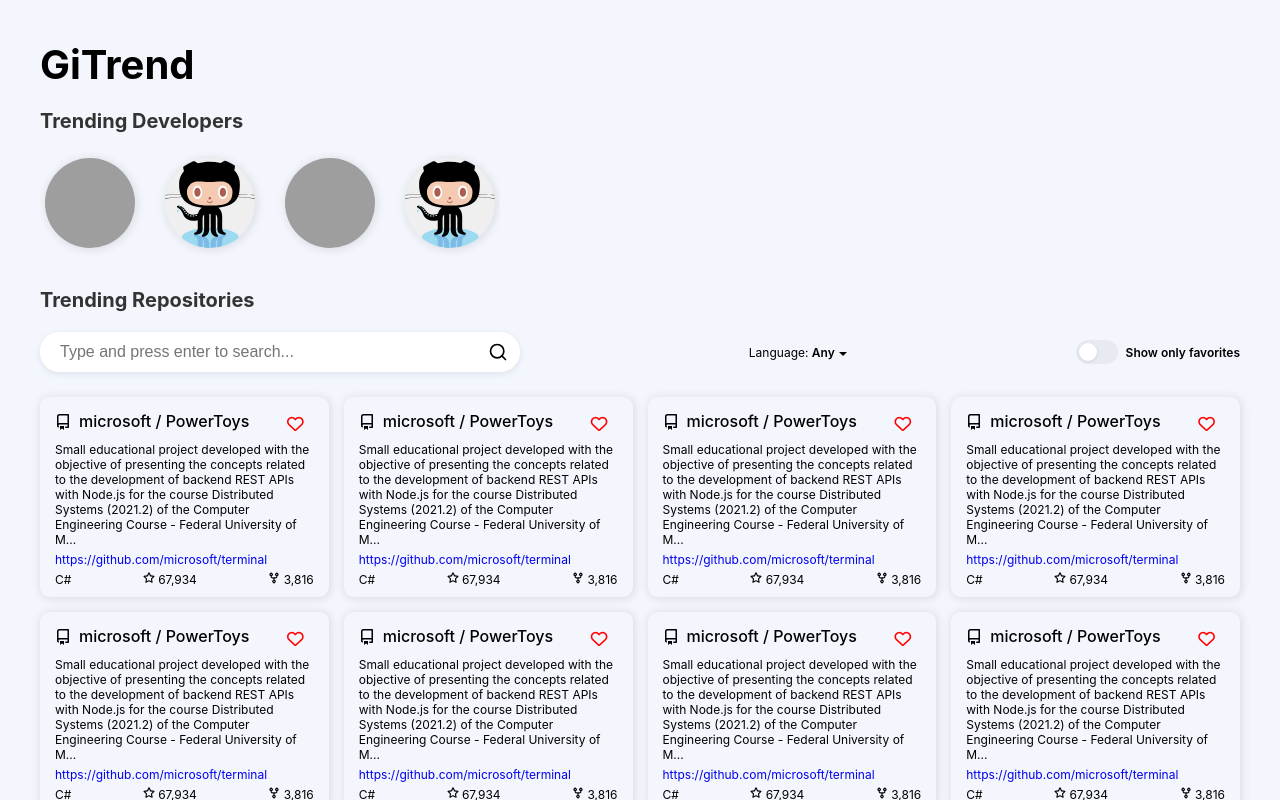
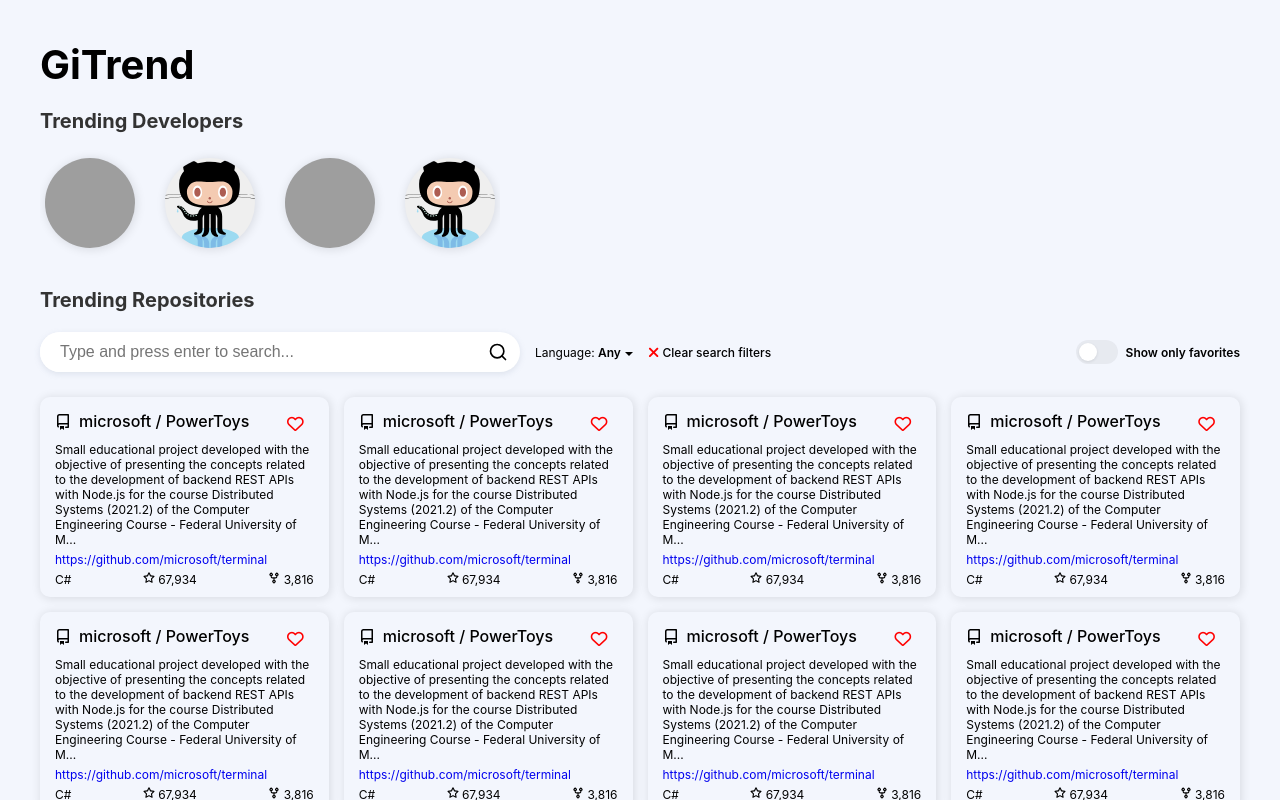
Before and after one commit to rafaelfl/gitrend, a React (Create React App) app: page / in a window 1280 px wide. Built offline with nearby package versions, Linux system fonts and the light colour scheme; grey boxes are pictures that could not be loaded.

Commit message:
feat: implemented the Clear search filters button

```diff
--- a/src/components/SelectionMenu/index.tsx
+++ b/src/components/SelectionMenu/index.tsx
@@ -12,6 +12,7 @@
     selectedOptionLabel: string;
     menuLabel: string;
     menuItems: MenuItemProps[];
+    selectedValue: string;
     onChange?: (value: string) => void;
 }
 
@@ -19,15 +20,15 @@
     selectedOptionLabel,
     menuLabel,
     menuItems,
+    selectedValue,
     onChange,
 }: SelectionMenuProps): JSX.Element => {
     const [isOpen, setIsOpen] = useState(false);
-    const [selectedLanguage, setSelectedLanguage] = useState<string>('any');
 
-    const selectedLanguageLabel = useMemo(() => {
-        const selectedItem = menuItems.find((item) => item.value === selectedLanguage);
-        return selectedItem ? selectedItem.label : 'Any';
-    }, [selectedLanguage]);
+    const selectedLabel = useMemo(() => {
+        const selectedItem = menuItems.find((item) => item.value === selectedValue);
+        return selectedItem ? selectedItem.label : '-';
+    }, [selectedValue]);
 
     const onToggleMenu = useCallback(
         (e) => {
@@ -40,11 +41,9 @@
     const handleClickItem = useCallback(
         (e) => {
             const value = e.target.id;
-            setSelectedLanguage(value);
-
             onChange && onChange(value);
         },
-        [setSelectedLanguage, onChange],
+        [onChange],
     );
 
     const menuRef = useRef<HTMLDetailsElement>(null);
@@ -54,24 +53,18 @@
     return (
         <details className="select" ref={menuRef} open={isOpen} onClick={onToggleMenu}>
             <summary className="select__summary" role="button">
-                {selectedOptionLabel} <span className="select__text">{selectedLanguageLabel}</span>
+                {selectedOptionLabel} <span className="select__text">{selectedLabel}</span>
             </summary>
 
             <div className="menu">
                 <div className="menu__content">
                     <p className="menu__label">{menuLabel}</p>
-                    <SelectionMenuItem
-                        label="Any"
-                        value="any"
-                        checked={selectedLanguage === 'any'}
-                        onClick={handleClickItem}
-                    />
                     {menuItems.map((item) => (
                         <SelectionMenuItem
                             key={item.value}
                             label={item.label}
                             value={item.value}
-                            checked={selectedLanguage === item.value}
+                            checked={selectedValue === item.value}
                             onClick={handleClickItem}
                         />
                     ))}
--- a/src/components/SelectionMenu/styles.css
+++ b/src/components/SelectionMenu/styles.css
@@ -14,7 +14,7 @@
 }
 
 .select__text {
-    text-align: right;
+    text-align: left;
     font-weight: 600;
 }
 
--- a/src/pages/MainPage/sections/SectionTrendingRepos/index.tsx
+++ b/src/pages/MainPage/sections/SectionTrendingRepos/index.tsx
@@ -1,10 +1,14 @@
 import { CardRepository, SelectionMenu, Switch } from '../../../../components';
 import searchIcon from '../../../../assets/images/search-icon.svg';
 import './styles.css';
-import { useState } from 'react';
+import { useCallback, useState } from 'react';
 
 export const SectionTrendingRepos = (): JSX.Element => {
     const languageList = [
+        {
+            label: 'Any',
+            value: 'any',
+        },
         {
             label: 'C++',
             value: 'cpp',
@@ -25,7 +29,16 @@
 
     const cards = Array(10).fill(0);
 
+    const [languageVal, setLanguageVal] = useState('any');
+    const [searchText, setSearchText] = useState('');
+
     const [onlyFavorite, setOnlyFavority] = useState(false);
+
+    const clearSearchFilters = useCallback(() => {
+        setLanguageVal('any');
+        setSearchText('');
+        setOnlyFavority(false);
+    }, [setLanguageVal, setSearchText, setOnlyFavority]);
 
     return (
         <section className="trending-repos-container">
@@ -37,6 +50,8 @@
                             type="search"
                             className="search-box__input"
                             placeholder="Type and press enter to search..."
+                            value={searchText}
+                            onChange={(e) => setSearchText(e.target.value)}
                         />
                         <img src={searchIcon} alt="search" />
                     </div>
@@ -45,7 +60,13 @@
                         selectedOptionLabel="Language:"
                         menuLabel="Select the language"
                         menuItems={languageList}
+                        selectedValue={languageVal}
+                        onChange={(val) => setLanguageVal(val)}
                     />
+
+                    <div className="clear-button" role="button" onClick={clearSearchFilters}>
+                        <i className="fas fa-times fa-lg clear-button__icon"></i> Clear search filters
+                    </div>
 
                     <div className="favorite-filter">
                         <Switch
--- a/src/pages/MainPage/sections/SectionTrendingRepos/styles.css
+++ b/src/pages/MainPage/sections/SectionTrendingRepos/styles.css
@@ -62,6 +62,23 @@
     opacity: 0.6;
 }
 
+.clear-button {
+    border: 0;
+    background-color: transparent;
+    font-size: 1.2rem;
+    font-weight: 500;
+    margin-right: auto;
+    cursor: pointer;
+}
+
+.clear-button__icon {
+    color: red;
+}
+
+.clear-button:hover {
+    opacity: 0.6;
+}
+
 .favorite-filter {
     display: flex;
     flex: 0 0 auto;
```
Also changed, not shown: 2 other files (tests, documents, lock files or other folders).
